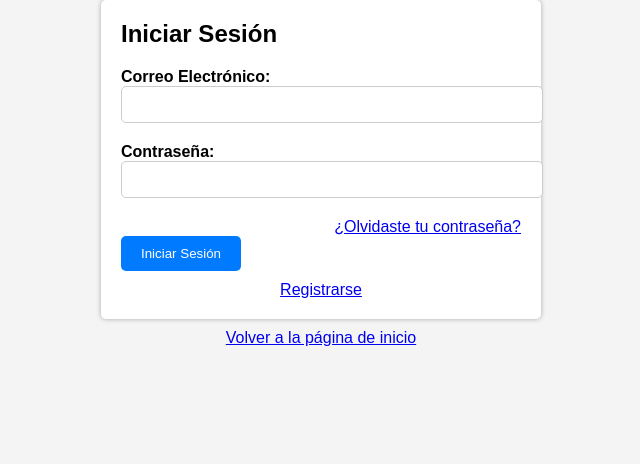
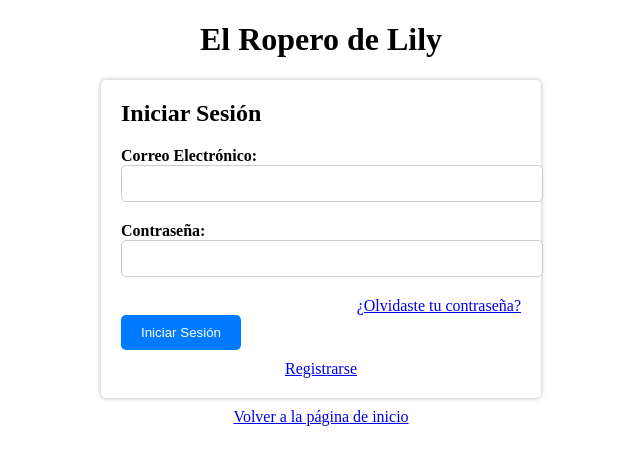
Before and after one commit to carivantelva/Sprint-1-Icetex, a website: page login.html in a window 1280 px wide. Shown: the whole page, without its empty margins (319-959 px from the left). Drawn offline with Linux system fonts and the light colour scheme.

Commit message:
segundo commit

```diff
--- a/login.html
+++ b/login.html
@@ -1,18 +1,84 @@
 <!DOCTYPE html>
 <html lang="en">
+
 <head>
     <meta charset="UTF-8">
     <meta name="viewport" content="width=device-width, initial-scale=1.0">
     <title>Login</title>
 
 
-    <link rel="stylesheet" href="./style.css">
+    <style>
+        .mar {
+            max-width: 400px;
+            margin: 0 auto;
+            text-align: center;
+        }
+
+        .container-login {
+            max-width: 400px;
+            margin: 0 auto;
+            padding: 20px;
+            background-color: #fff;
+            border-radius: 5px;
+            box-shadow: 0 0 5px rgba(0, 0, 0, 0.3);
+
+        }
+
+        h2 {
+            margin-top: 0;
+        }
+
+        form {
+            text-align: left;
+        }
+
+        .form-group {
+            margin-bottom: 20px;
+        }
+
+        label {
+            display: block;
+            font-weight: bold;
+        }
+
+        input[type="text"],
+        input[type="password"] {
+            width: 100%;
+            padding: 10px;
+            border: 1px solid #ccc;
+            border-radius: 5px;
+        }
+
+        .forgot-password {
+            text-align: right;
+        }
+
+        .btn {
+            display: inline-block;
+            background-color: #007bff;
+            color: #fff;
+            padding: 10px 20px;
+            border: none;
+            border-radius: 5px;
+            cursor: pointer;
+        }
+
+        .btn-register {
+            margin-top: 10px;
+            text-align: center;
+        }
+    </style>
 
 
 
 </head>
+
 <body>
+    <div class="mar">
+        <h1>El Ropero de Lily</h1>
+    </div>
     <div class="container-login">
+
         <h2>Iniciar Sesión</h2>
         <form action="#" method="post">
             <div class="form-group">
@@ -36,4 +102,5 @@
         <a href="index.html">Volver a la página de inicio</a>
     </div>
 </body>
+
 </html>
```
Also changed, not shown: logup.html (+11 -1 lines), prueba.html (+1 -1 lines), 2 other files.
